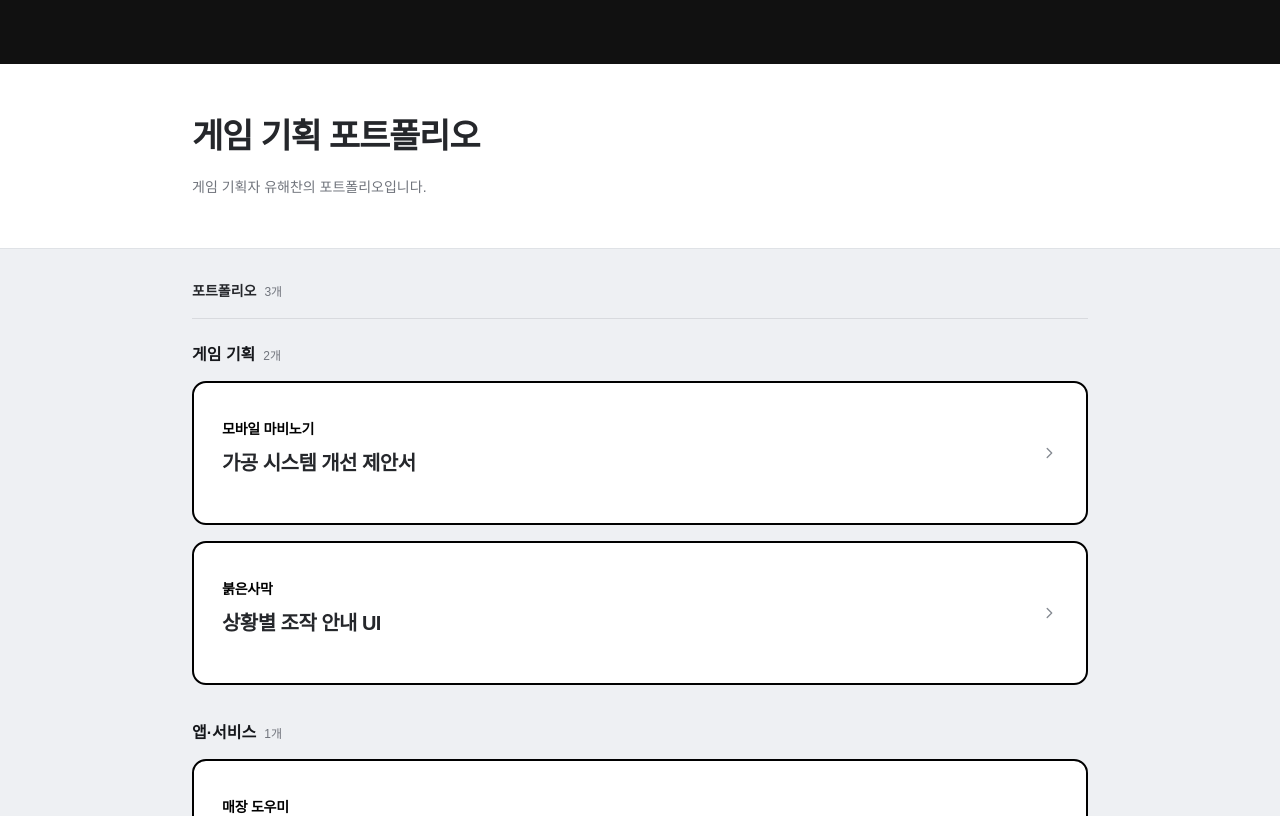
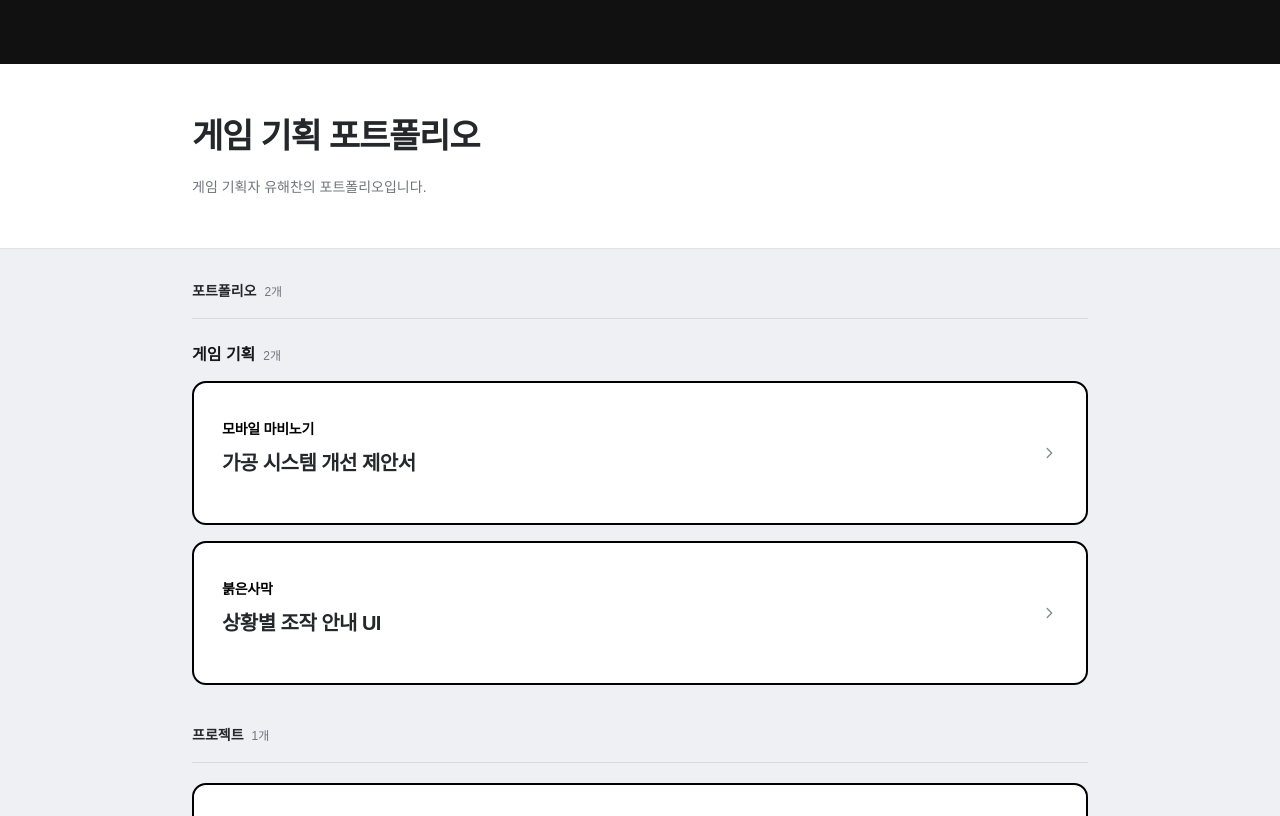
Before and after one commit to yuhaechan/game-portfolio, a Next.js app: page / in a window 1280 px wide. Shown: the top 816 px of the page. Built offline with nearby package versions, Linux system fonts and the light colour scheme.

Commit message:
Update published portfolio

```diff
--- a/content/published.json
+++ b/content/published.json
@@ -2,8 +2,8 @@
   "title": "게임 기획 포트폴리오",
   "name": "",
   "introduction": "게임 기획자 유해찬의 포트폴리오입니다.",
-  "revision": 10,
-  "publishedAt": "2026-11-11T17:55:26.703Z",
+  "revision": 11,
+  "publishedAt": "2026-11-11T18:09:02.289Z",
   "projects": [
     {
       "id": "mabinogi-mobile",
@@ -63,7 +63,7 @@
     },
     {
       "id": "store-helper-app",
-      "section": "portfolio",
+      "section": "project",
       "kind": "app",
       "title": "매장 도우미",
       "subtitle": "판매·정산 관리 앱 포트폴리오",
--- a/src/components/portfolio.tsx
+++ b/src/components/portfolio.tsx
@@ -14,7 +14,7 @@ function Chevron() {
 }
 
 function originalPdf(project: PortfolioProject) {
-  return project.section === "portfolio" && ![project.summary, ...sections.map(([key]) => project[key])].some(Boolean)
+  return ![project.summary, ...sections.map(([key]) => project[key])].some(Boolean)
     ? project.attachments.find(asset => asset.path.endsWith(".pdf"))
     : undefined;
 }
```
